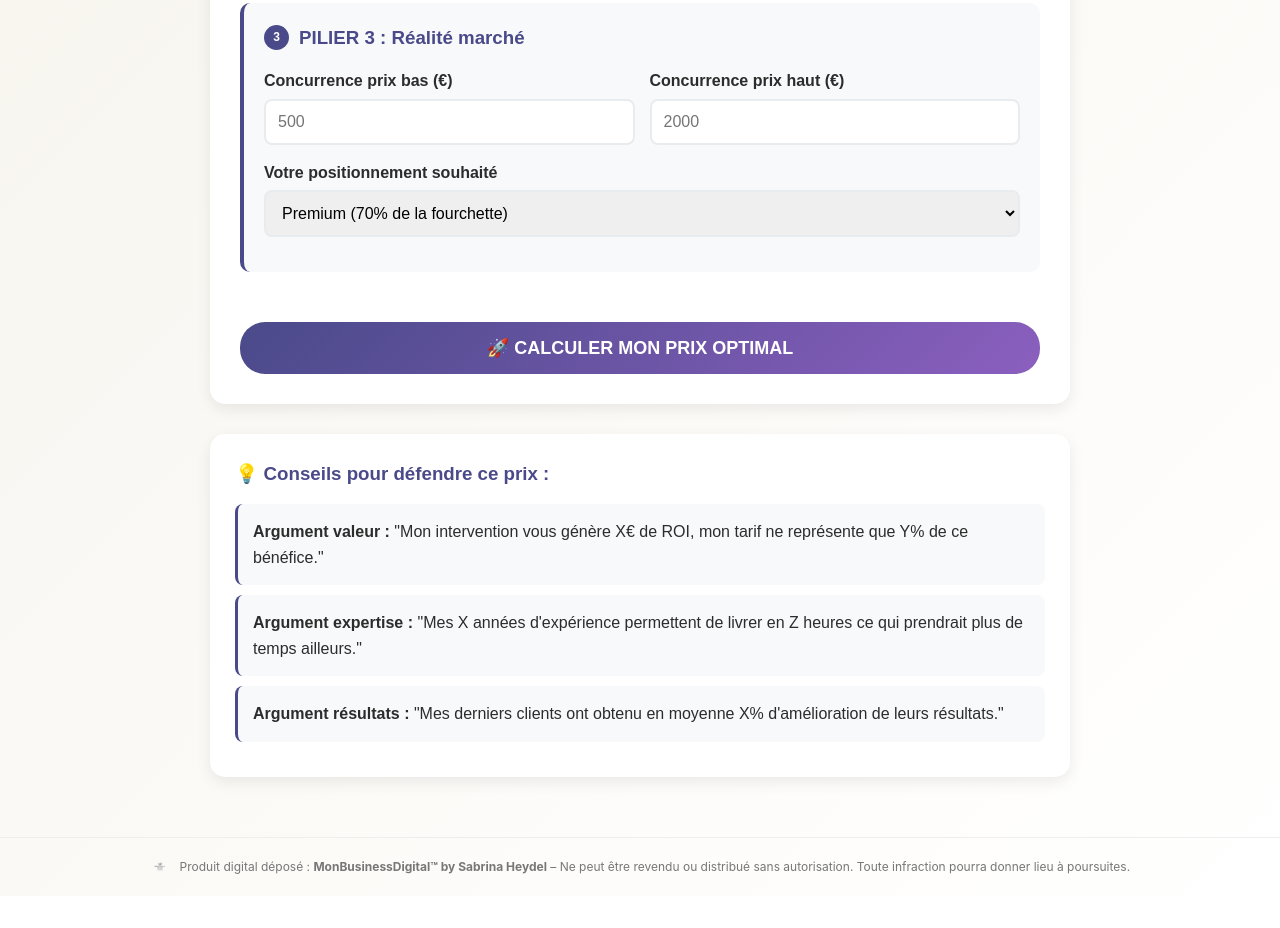
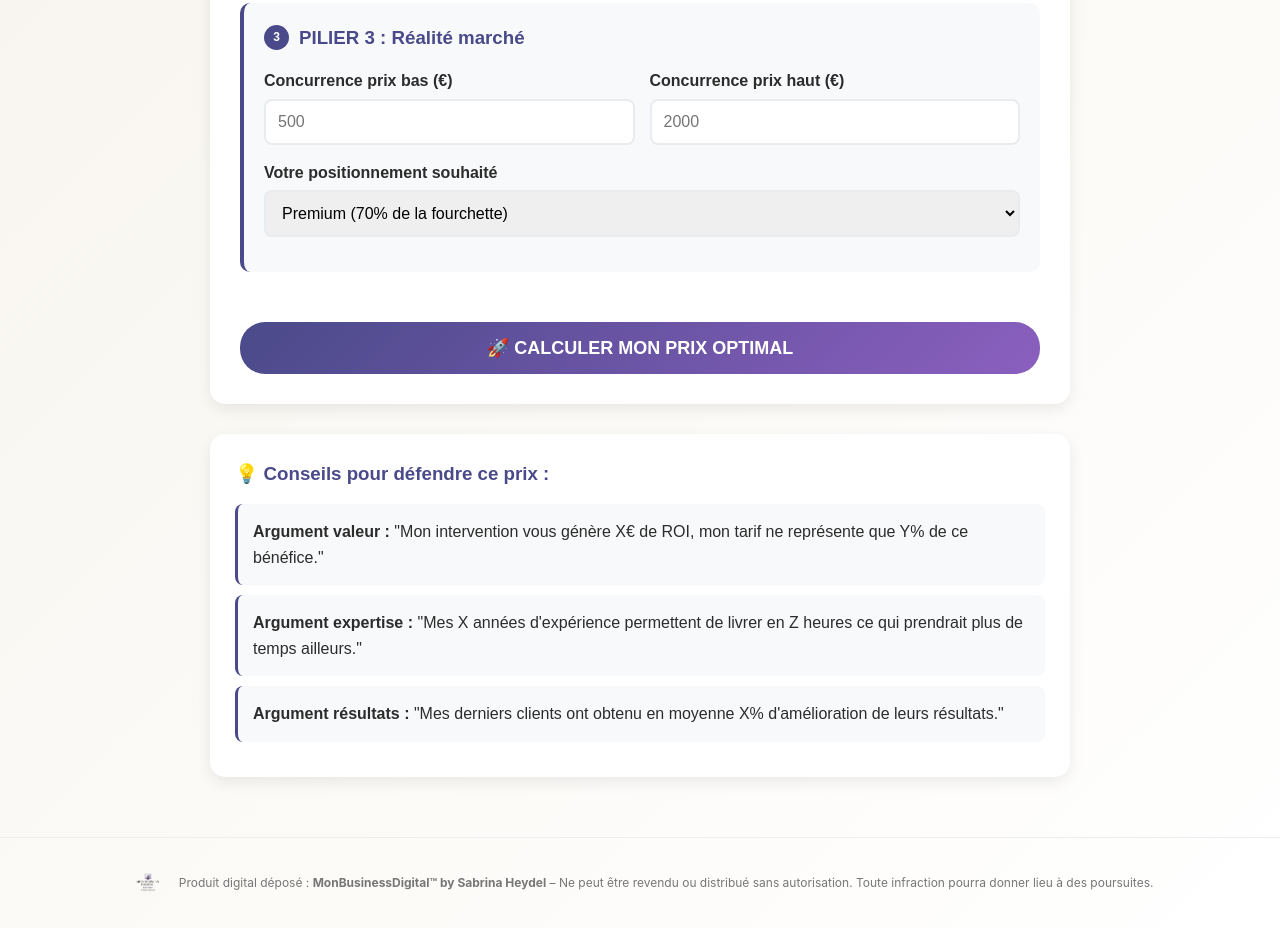
Before and after one commit to sabrinaheydel-afk/calculateur-pricing-pro, a plain HTML site: page index.html in a window 1280 px wide. Shown: the part 1037-1965 px from the top of the page. Before the commit the page ends 1933 px from the top, so only its background shows below. Drawn offline with Linux system fonts and the light colour scheme.

Commit message:
Update index.html

```diff
--- a/index.html
+++ b/index.html
@@ -482,12 +482,12 @@
     <footer style="width:100%; margin-top:40px; padding:15px 0; text-align:center; border-top:1px solid #eee; font-size:12px; color:#777; font-family:Inter, Arial, sans-serif; position:relative;">
   <div style="display:flex; align-items:center; justify-content:center; gap:10px; flex-wrap:wrap;">
     <!-- Logo -->
-    <img src="logo.png" alt="MonBusinessDigital Logo" style="height:28px; object-fit:contain;" />
+    <img src="logo.png" alt="MonBusinessDigital Logo" style="height:60px; object-fit:contain;" />
 
     <!-- Texte légal -->
     <span>
       Produit digital déposé : <b>MonBusinessDigital™ by Sabrina Heydel</b> –
-      Ne peut être revendu ou distribué sans autorisation. Toute infraction pourra donner lieu à poursuites.
+      Ne peut être revendu ou distribué sans autorisation. Toute infraction pourra donner lieu à des poursuites.
     </span>
   </div>
 </footer>
```
